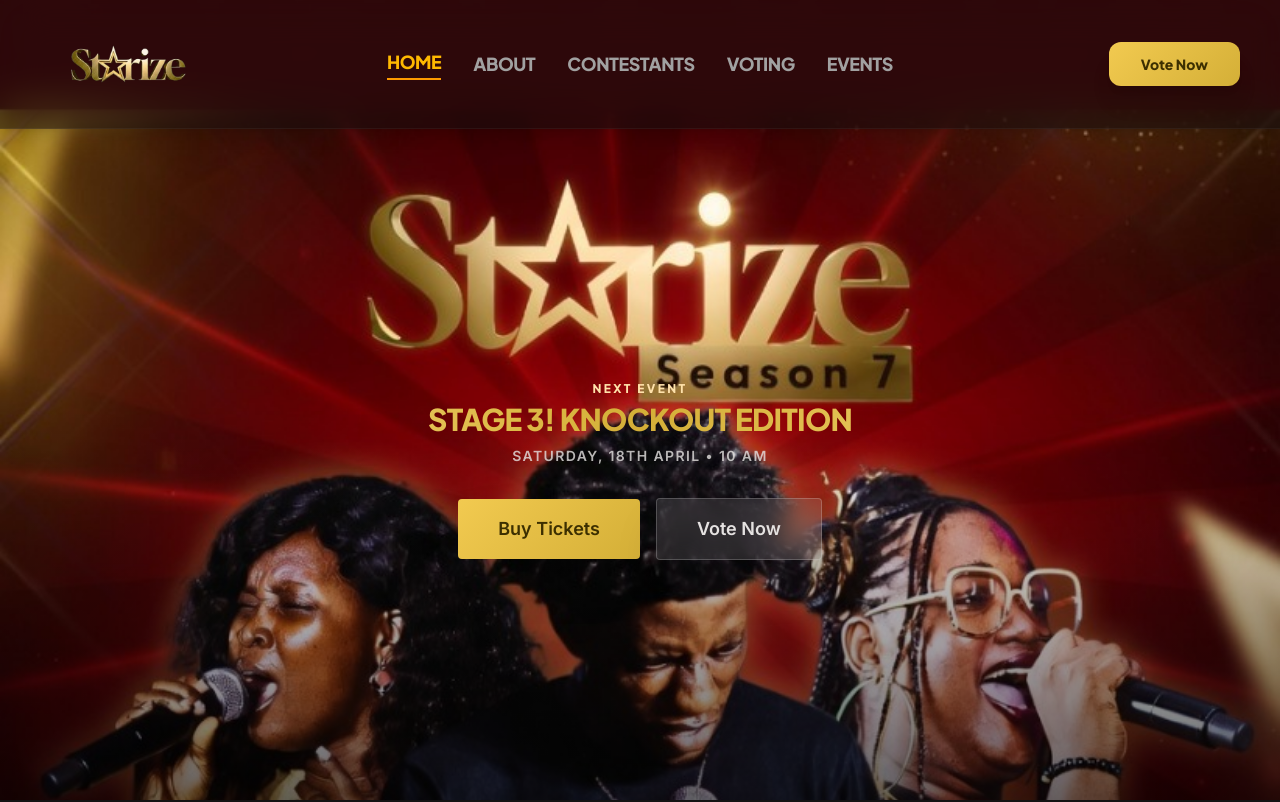
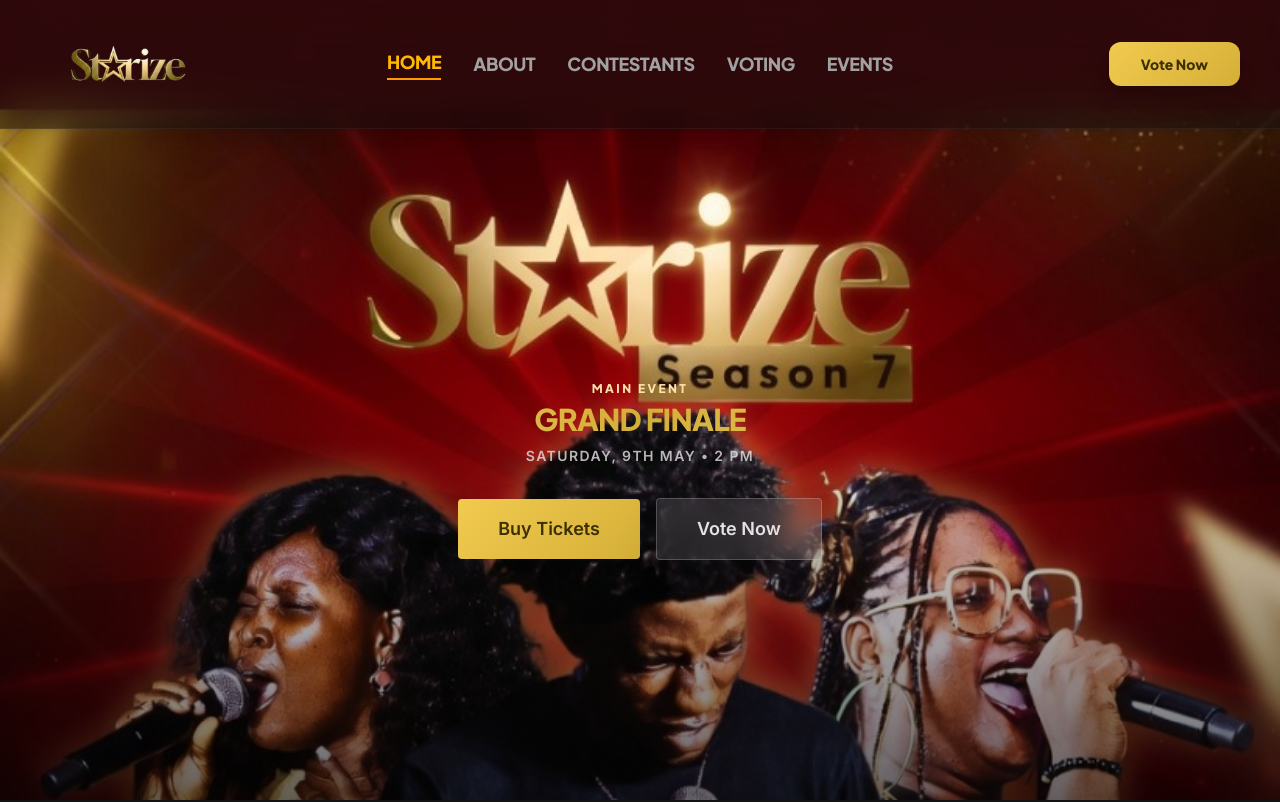
Before and after one commit to amariwawa/starize, a Next.js app: page / in a window 1280 px wide. Shown: the top 802 px of the page. Built offline with nearby package versions, Linux system fonts and the light colour scheme.

Commit message:
chore: update hero text for Grand Finale

```diff
--- a/src/components/Hero.tsx
+++ b/src/components/Hero.tsx
@@ -33,9 +33,9 @@
           transition={{ duration: 0.8, delay: 0.5, ease: smoothEase }}
           className="absolute top-24 left-0 w-full px-6 text-center"
         >
-          <p className="text-secondary font-headline font-black text-[10px] tracking-[0.2em] mb-1">NEXT EVENT</p>
-          <h2 className="liquid-gold-text text-xl font-headline font-black tracking-tight leading-tight mb-1">STAGE 3: KNOCKOUT EDITION</h2>
-          <p className="text-on-surface/60 text-[10px] font-bold uppercase tracking-widest leading-none">Saturday, 18th April • 10 AM</p>
+          <p className="text-secondary font-headline font-black text-[10px] tracking-[0.2em] mb-1">MAIN EVENT</p>
+          <h2 className="liquid-gold-text text-xl font-headline font-black tracking-tight leading-tight mb-1">GRAND FINALE</h2>
+          <p className="text-on-surface/60 text-[10px] font-bold uppercase tracking-widest leading-none">Saturday, 9th May • 2 PM</p>
         </motion.div>
       </div>
 
@@ -49,9 +49,9 @@
           transition={{ duration: 0.7, delay: 0.4, ease: smoothEase }}
           className="hidden md:block mb-8"
         >
-          <p className="text-secondary font-headline font-black text-xs tracking-[0.2em] mb-1">NEXT EVENT</p>
-          <h2 className="liquid-gold-text text-3xl font-headline font-black tracking-tight leading-tight mb-2">STAGE 3! KNOCKOUT EDITION</h2>
-          <p className="text-on-surface/80 text-sm font-bold uppercase tracking-widest">Saturday, 18th April • 10 AM</p>
+          <p className="text-secondary font-headline font-black text-xs tracking-[0.2em] mb-1">MAIN EVENT</p>
+          <h2 className="liquid-gold-text text-3xl font-headline font-black tracking-tight leading-tight mb-2">GRAND FINALE</h2>
+          <p className="text-on-surface/80 text-sm font-bold uppercase tracking-widest">Saturday, 9th May • 2 PM</p>
         </motion.div>
 
         <motion.div
```
